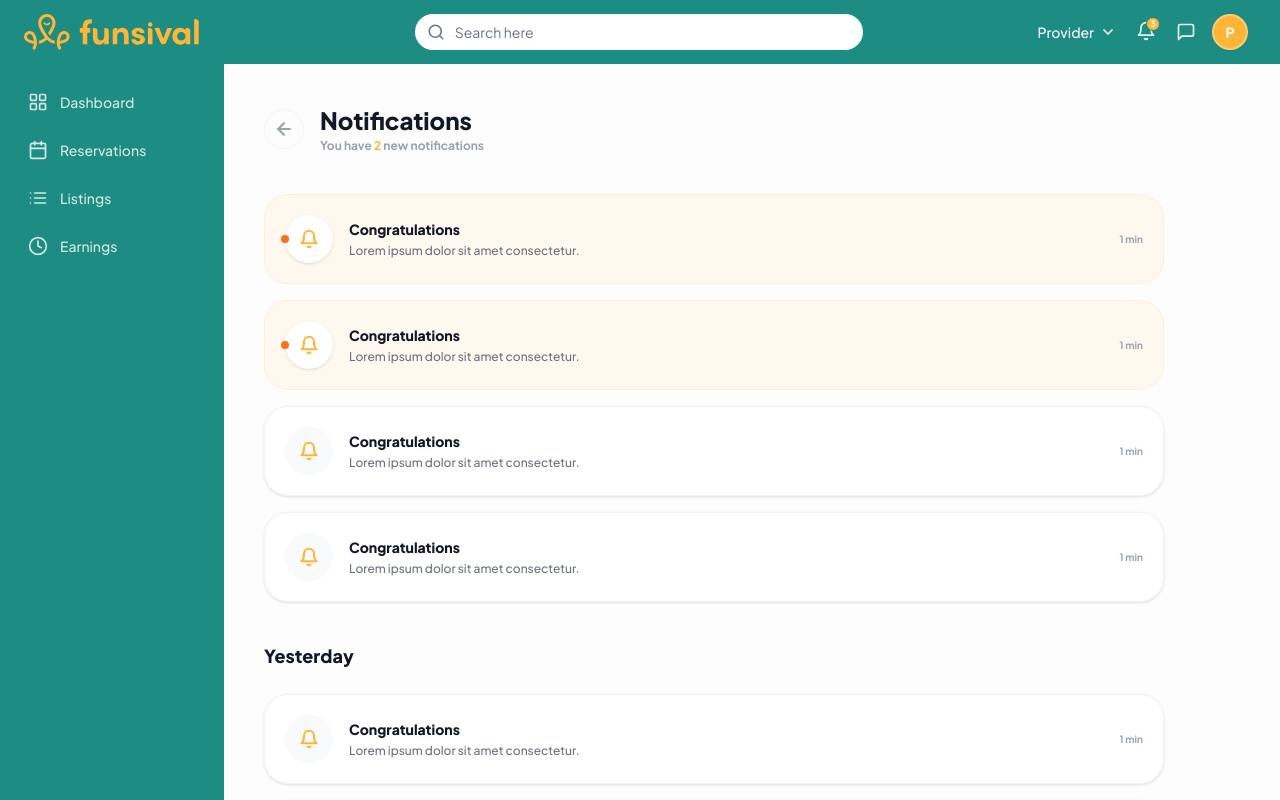
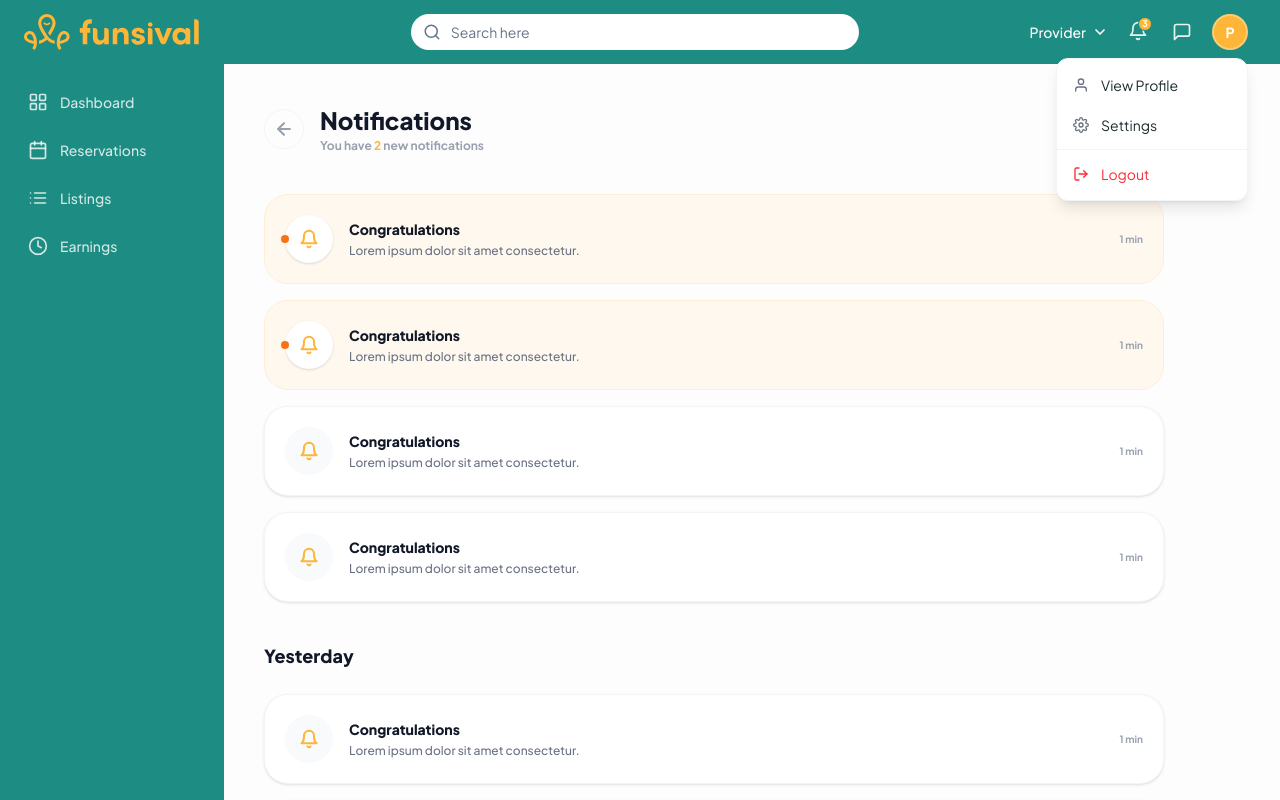
Before and after one commit to Ayesha4711/funsival-web-app, a Next.js app: page /dashboard/notifications in a window 1280 px wide. Both pictures are taken after a click on the button "Profile menu". Built offline with nearby package versions, Linux system fonts and the light colour scheme.

Commit message:
Updated navbar and footer

```diff
--- a/src/components/dashboard/DashboardNavbar.jsx
+++ b/src/components/dashboard/DashboardNavbar.jsx
@@ -6,6 +6,28 @@ import Link from "next/link";
 import { useRouter } from "next/navigation";
 import logo from "@/assets/images/logo.svg";
 import NotificationPopover from "./NotificationPopover";
+
+const UserIcon = () => (
+  <svg width="16" height="16" viewBox="0 0 24 24" fill="none" stroke="currentColor" strokeWidth="2" strokeLinecap="round" strokeLinejoin="round">
+    <path d="M20 21v-2a4 4 0 0 0-4-4H8a4 4 0 0 0-4 4v2" />
+    <circle cx="12" cy="7" r="4" />
+  </svg>
+);
+
+const SettingsIcon = () => (
+  <svg width="16" height="16" viewBox="0 0 24 24" fill="none" stroke="currentColor" strokeWidth="2" strokeLinecap="round" strokeLinejoin="round">
+    <circle cx="12" cy="12" r="3" />
+    <path d="M19.4 15a1.65 1.65 0 0 0 .33 1.82l.06.06a2 2 0 0 1 0 2.83 2 2 0 0 1-2.83 0l-.06-.06a1.65 1.65 0 0 0-1.82-.33 1.65 1.65 0 0 0-1 1.51V21a2 2 0 0 1-2 2 2 2 0 0 1-2-2v-.09A1.65 1.65 0 0 0 9 19.4a1.65 1.65 0 0 0-1.82.33l-.06.06a2 2 0 0 1-2.83 0 2 2 0 0 1 0-2.83l.06-.06A1.65 1.65 0 0 0 4.68 15a1.65 1.65 0 0 0-1.51-1H3a2 2 0 0 1-2-2 2 2 0 0 1 2-2h.09A1.65 1.65 0 0 0 4.6 9a1.65 1.65 0 0 0-.33-1.82l-.06-.06a2 2 0 0 1 0-2.83 2 2 0 0 1 2.83 0l.06.06A1.65 1.65 0 0 0 9 4.68a1.65 1.65 0 0 0 1-1.51V3a2 2 0 0 1 2-2 2 2 0 0 1 2 2v.09a1.65 1.65 0 0 0 1 1.51 1.65 1.65 0 0 0 1.82-.33l.06-.06a2 2 0 0 1 2.83 0 2 2 0 0 1 0 2.83l-.06.06A1.65 1.65 0 0 0 19.4 9a1.65 1.65 0 0 0 1.51 1H21a2 2 0 0 1 2 2 2 2 0 0 1-2 2h-.09a1.65 1.65 0 0 0-1.51 1z" />
+  </svg>
+);
+
+const LogoutIcon = () => (
+  <svg width="16" height="16" viewBox="0 0 24 24" fill="none" stroke="currentColor" strokeWidth="2" strokeLinecap="round" strokeLinejoin="round">
+    <path d="M9 21H5a2 2 0 0 1-2-2V5a2 2 0 0 1 2-2h4" />
+    <polyline points="16 17 21 12 16 7" />
+    <line x1="21" y1="12" x2="9" y2="12" />
+  </svg>
+);
 
 const SearchIcon = () => (
   <svg width="18" height="18" viewBox="0 0 24 24" fill="none" stroke="currentColor" strokeWidth="2" strokeLinecap="round" strokeLinejoin="round">
@@ -44,14 +66,19 @@ const MenuIcon = () => (
 export default function DashboardNavbar({ onMenuToggle }) {
   const [dropdownOpen, setDropdownOpen] = useState(false);
   const [notifOpen, setNotifOpen] = useState(false);
+  const [profileOpen, setProfileOpen] = useState(false);
   const notifRef = useRef(null);
+  const profileRef = useRef(null);
   const router = useRouter();
 
-  // Close Notif Popover when clicking outside
+  // Close popovers when clicking outside
   useEffect(() => {
     function handleClickOutside(event) {
       if (notifRef.current && !notifRef.current.contains(event.target)) {
         setNotifOpen(false);
+      }
+      if (profileRef.current && !profileRef.current.contains(event.target)) {
+        setProfileOpen(false);
       }
     }
     document.addEventListener("mousedown", handleClickOutside);
@@ -129,14 +156,50 @@ export default function DashboardNavbar({ onMenuToggle }) {
         </div>
 
         {/* Message */}
-        <button className="text-white/90 hover:text-white transition-colors">
+        <button
+          onClick={() => router.push("/dashboard/messages")}
+          className="text-white/90 hover:text-white transition-colors p-1"
+          aria-label="Messages"
+        >
           <MessageIcon />
         </button>
 
-        {/* Avatar */}
-        <button className="w-9 h-9 rounded-full bg-[var(--color-secondary)] flex items-center justify-center text-white font-bold text-sm shrink-0 overflow-hidden border-2 border-white/30 hover:border-white/60 transition-colors">
-          P
-        </button>
+        {/* Avatar + Profile Dropdown */}
+        <div className="relative" ref={profileRef}>
+          <button
+            onClick={() => setProfileOpen((o) => !o)}
+            className="w-9 h-9 rounded-full bg-[var(--color-secondary)] flex items-center justify-center text-white font-bold text-sm shrink-0 overflow-hidden border-2 border-white/30 hover:border-white/60 transition-colors"
+            aria-label="Profile menu"
+          >
+            P
+          </button>
+          {profileOpen && (
+            <div className="absolute right-0 top-full mt-2 w-48 bg-white rounded-xl shadow-lg py-1.5 z-50 border border-gray-100">
+              <button
+                onClick={() => { setProfileOpen(false); router.push("/dashboard/profile"); }}
+                className="flex items-center gap-3 w-full text-left px-4 py-2.5 text-sm text-[var(--color-text)] hover:bg-gray-50 transition-colors"
+              >
+                <span className="text-gray-500"><UserIcon /></span>
+                View Profile
+              </button>
+              <button
+                onClick={() => { setProfileOpen(false); router.push("/dashboard/settings"); }}
+                className="flex items-center gap-3 w-full text-left px-4 py-2.5 text-sm text-[var(--color-text)] hover:bg-gray-50 transition-colors"
+              >
+                <span className="text-gray-500"><SettingsIcon /></span>
+                Settings
+              </button>
+              <div className="my-1 border-t border-gray-100" />
+              <button
+                onClick={() => { setProfileOpen(false); router.push("/login"); }}
+                className="flex items-center gap-3 w-full text-left px-4 py-2.5 text-sm text-red-500 hover:bg-red-50 transition-colors"
+              >
+                <LogoutIcon />
+                Logout
+              </button>
+            </div>
+          )}
+        </div>
       </div>
     </header>
   );
```
Also changed, not shown: src/components/dashboard/DashboardFooter.jsx (+65 -26 lines).
